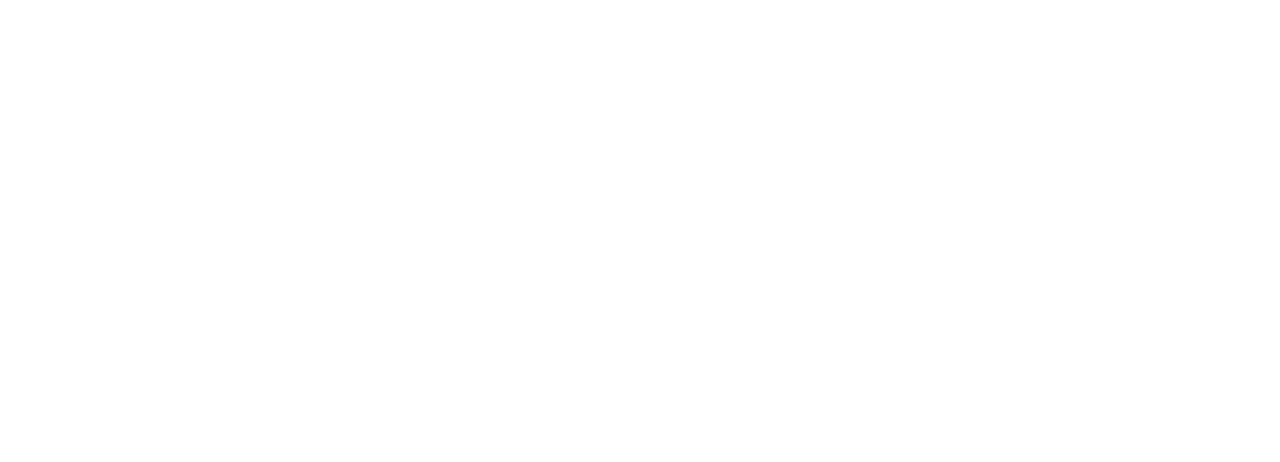
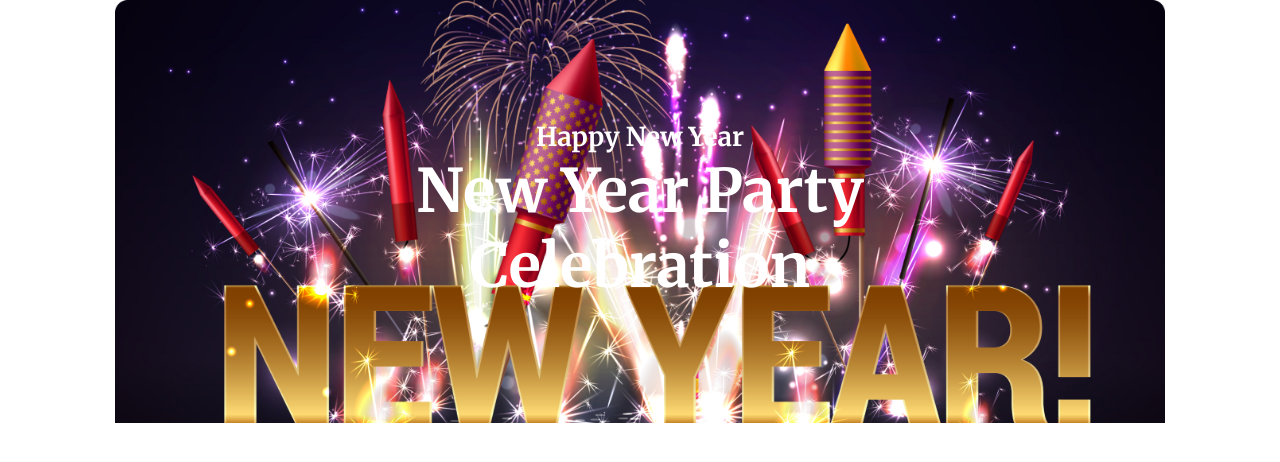
Before and after one commit to tofayeLL/new-year-new-mission, a plain HTML site: page index.html in a window 1280 px wide. Drawn offline with Linux system fonts and the light colour scheme.

Commit message:
finished banner section

```diff
--- a/index.html
+++ b/index.html
@@ -4,9 +4,19 @@
     <meta charset="UTF-8">
     <meta name="viewport" content="width=device-width, initial-scale=1.0">
     <title>New Year New Mission</title>
+    <!-- connect to the css -->
+    <link rel="stylesheet" href="styles/newyear.css">
 </head>
 <body>
     <header>
+        <div class="container banner">
+
+            <div class="header-text">
+                <h3>Happy New Year</h3>
+               <h1>New Year Party Celebration</h1>
+            </div>
+
+        </div>
 
     </header>
 
--- /dev/null
+++ b/styles/newyear.css
@@ -0,0 +1,56 @@
+/* google font Merriweather */
+@import url('https://fonts.googleapis.com/css2?family=Merriweather:wght@700;900&display=swap');
+
+/* Google font Inter */
+@import url('https://fonts.googleapis.com/css2?family=Inter:wght@400;500;600;700;800;900&display=swap');
+
+/* shared styles */
+* {
+    margin: 0;
+    padding: 0;
+}
+
+* h3,
+h1 {
+    font-family: 'Merriweather', serif;
+}
+
+* p {
+    font-family: 'Inter', sans-serif;
+}
+
+.container {
+    width: 82%;
+    max-width: 1320px;
+    margin: 0 auto;
+}
+h1 {
+    color: #FFF;
+    font-size: 60px;
+    font-weight: 700;
+}
+
+h3 {
+    color: #FFF;
+    font-size: 26px;
+    font-weight: 400;
+}
+
+
+
+/* banner related styles */
+
+.banner {
+    text-align: center;
+    background-image: url('../images/Banner\ Image.png');
+    background-position: cover;
+    background-size: 100%;
+    background-repeat: no-repeat;
+}
+
+.banner .header-text {
+    max-width: 500px;
+    margin: 0 auto;
+    padding: 120px 0;
+
+}
```
